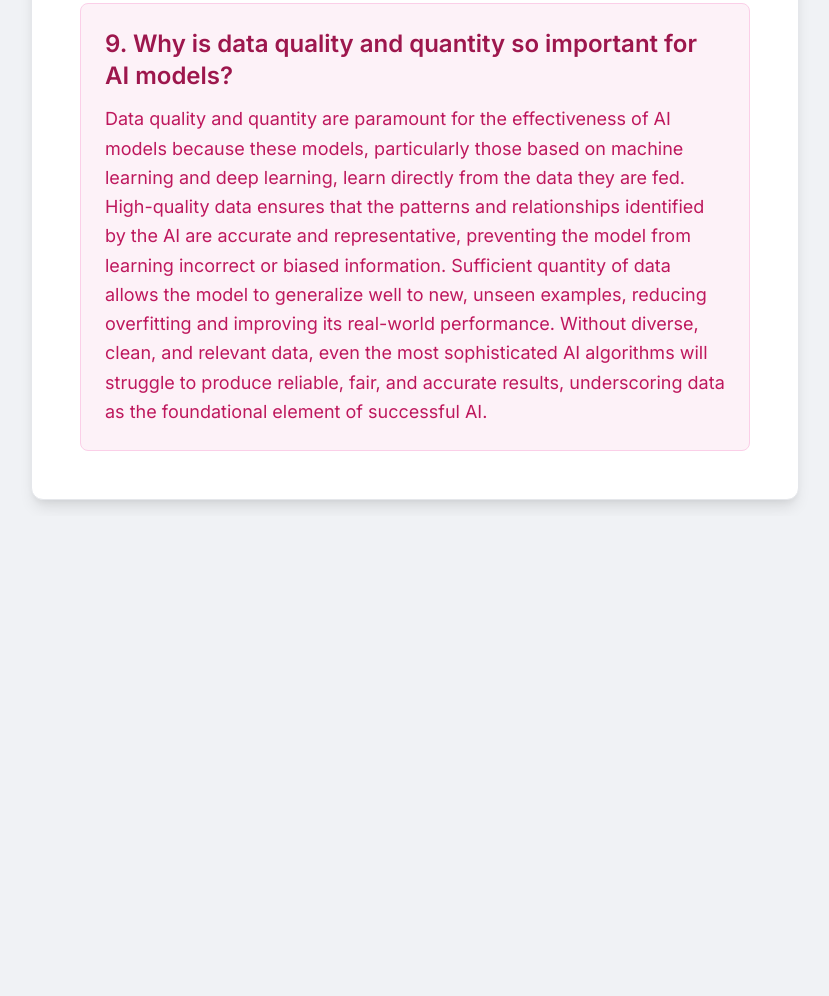
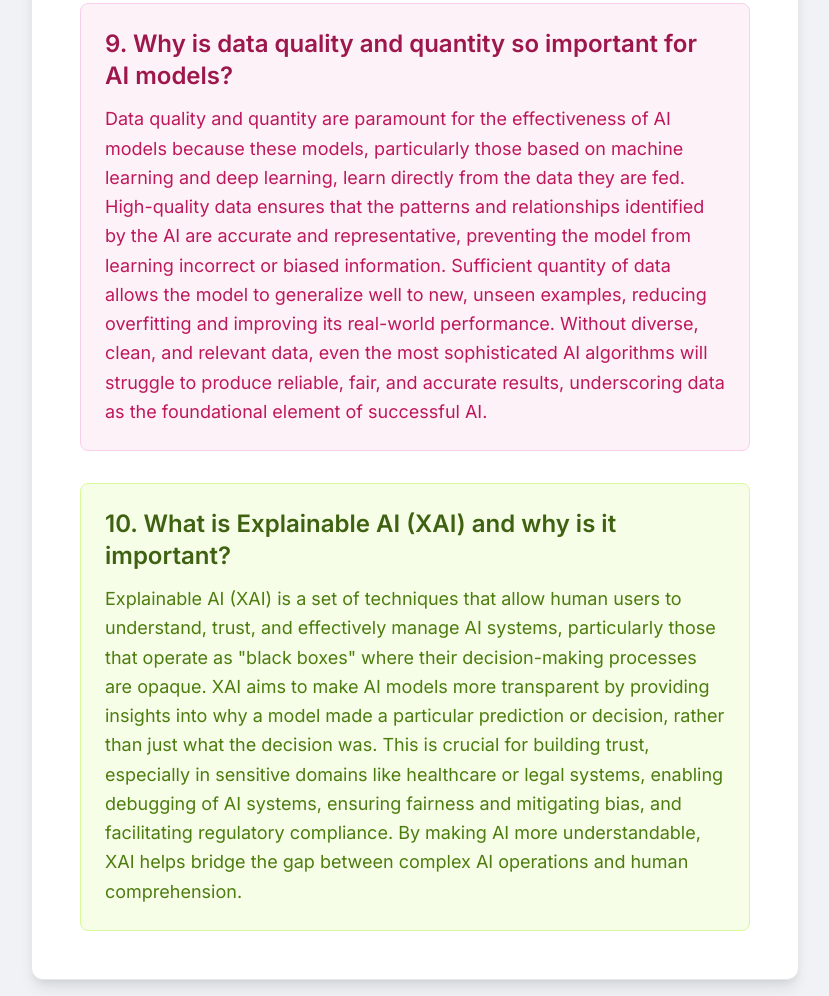
Before and after one commit to alokagarwal565/sample_link_for_testing, a plain HTML site: page index.html in a window 1280 px wide. Shown: the part 3711-4707 px from the top of the page, without its empty margins (225-1054 px from the left). Before the commit the page ends 4227 px from the top, so only its background shows below. Drawn offline with nearby package versions, Linux system fonts and the light colour scheme.

Commit message:
Update index.html

```diff
--- a/index.html
+++ b/index.html
@@ -92,11 +92,19 @@
             </p>
         </div>
 
-        <!-- New Question 9 -->
-        <div class="p-6 bg-pink-50 rounded-lg border border-pink-200">
+        <!-- Question 9 -->
+        <div class="mb-8 p-6 bg-pink-50 rounded-lg border border-pink-200">
             <h2 class="text-2xl font-semibold mb-3 text-pink-800">9. Why is data quality and quantity so important for AI models?</h2>
             <p class="text-lg leading-relaxed text-pink-700">
                 Data quality and quantity are paramount for the effectiveness of AI models because these models, particularly those based on machine learning and deep learning, learn directly from the data they are fed. High-quality data ensures that the patterns and relationships identified by the AI are accurate and representative, preventing the model from learning incorrect or biased information. Sufficient quantity of data allows the model to generalize well to new, unseen examples, reducing overfitting and improving its real-world performance. Without diverse, clean, and relevant data, even the most sophisticated AI algorithms will struggle to produce reliable, fair, and accurate results, underscoring data as the foundational element of successful AI.
+            </p>
+        </div>
+
+        <!-- New Question 10 -->
+        <div class="p-6 bg-lime-50 rounded-lg border border-lime-200">
+            <h2 class="text-2xl font-semibold mb-3 text-lime-800">10. What is Explainable AI (XAI) and why is it important?</h2>
+            <p class="text-lg leading-relaxed text-lime-700">
+                Explainable AI (XAI) is a set of techniques that allow human users to understand, trust, and effectively manage AI systems, particularly those that operate as "black boxes" where their decision-making processes are opaque. XAI aims to make AI models more transparent by providing insights into why a model made a particular prediction or decision, rather than just what the decision was. This is crucial for building trust, especially in sensitive domains like healthcare or legal systems, enabling debugging of AI systems, ensuring fairness and mitigating bias, and facilitating regulatory compliance. By making AI more understandable, XAI helps bridge the gap between complex AI operations and human comprehension.
             </p>
         </div>
     </div>
```
